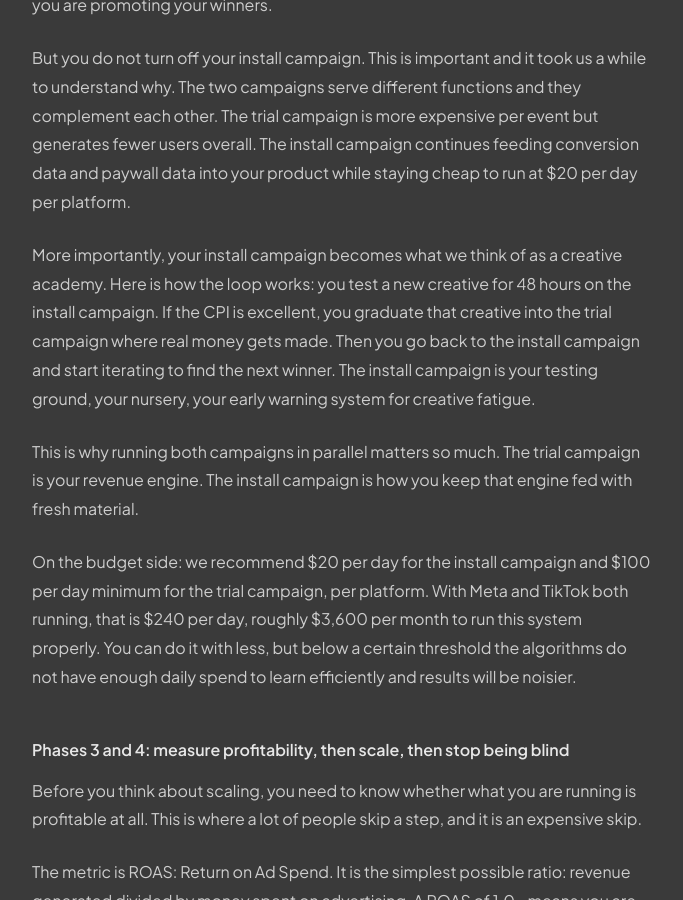
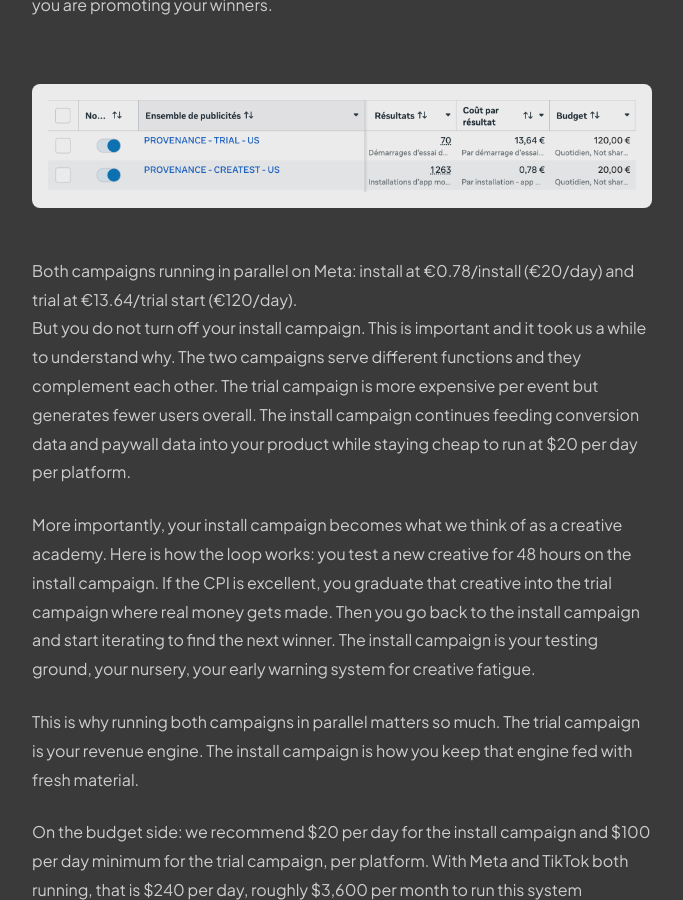
Before and after one commit to Zebra-Rodeo/zebra-rodeo.github.io, a Jekyll site: the page built from _posts/2026-03-24-paid-acquisition-mobile-apps.md, in a window 1280 px wide and 900 px high, scrolled down 3177 px. Shown: the whole window, without its empty margins (298-981 px from the left). Built offline with Jekyll 4.4.1, drawn with Linux system fonts in a browser that asks for light colours.

Commit message:
fix: insert Meta campaigns screenshot with figcaption in Phase 2

```diff
--- a/_posts/2026-03-24-paid-acquisition-mobile-apps.md
+++ b/_posts/2026-03-24-paid-acquisition-mobile-apps.md
@@ -57,6 +57,11 @@ The signal you are looking for by the end of Phase 1 is roughly 7 to 10 percent
 After a solid week of Phase 1, you have trial start events flowing through AppsFlyer. Now you feed those events back to Meta and TikTok and launch a second campaign, this time optimized for trial starts rather than installs.
 
 One thing that is critical here: Phase 2 uses the best creatives from Phase 1, specifically the ones with the best CPI, because if they drove cheap installs they are the ones most likely to drive cheap trials too. You are not starting from scratch, you are promoting your winners.
+
+<figure>
+<img src="/assets/images/provenance-meta-campaigns.png" alt="Meta campaigns for Provenance" style="background:#fff;border-radius:8px;padding:1rem;">
+<figcaption>Both campaigns running in parallel on Meta: install at €0.78/install (€20/day) and trial at €13.64/trial start (€120/day).</figcaption>
+</figure>
 
 But you do not turn off your install campaign. This is important and it took us a while to understand why. The two campaigns serve different functions and they complement each other. The trial campaign is more expensive per event but generates fewer users overall. The install campaign continues feeding conversion data and paywall data into your product while staying cheap to run at $20 per day per platform.
 
```
